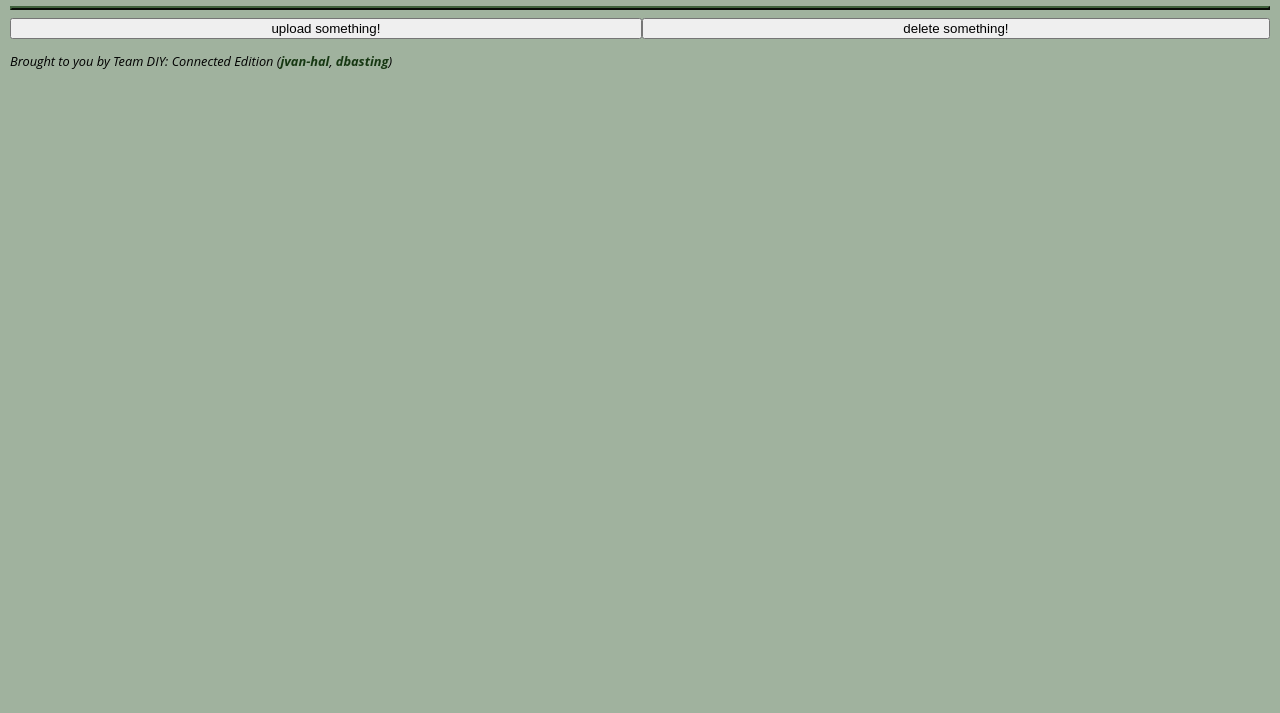
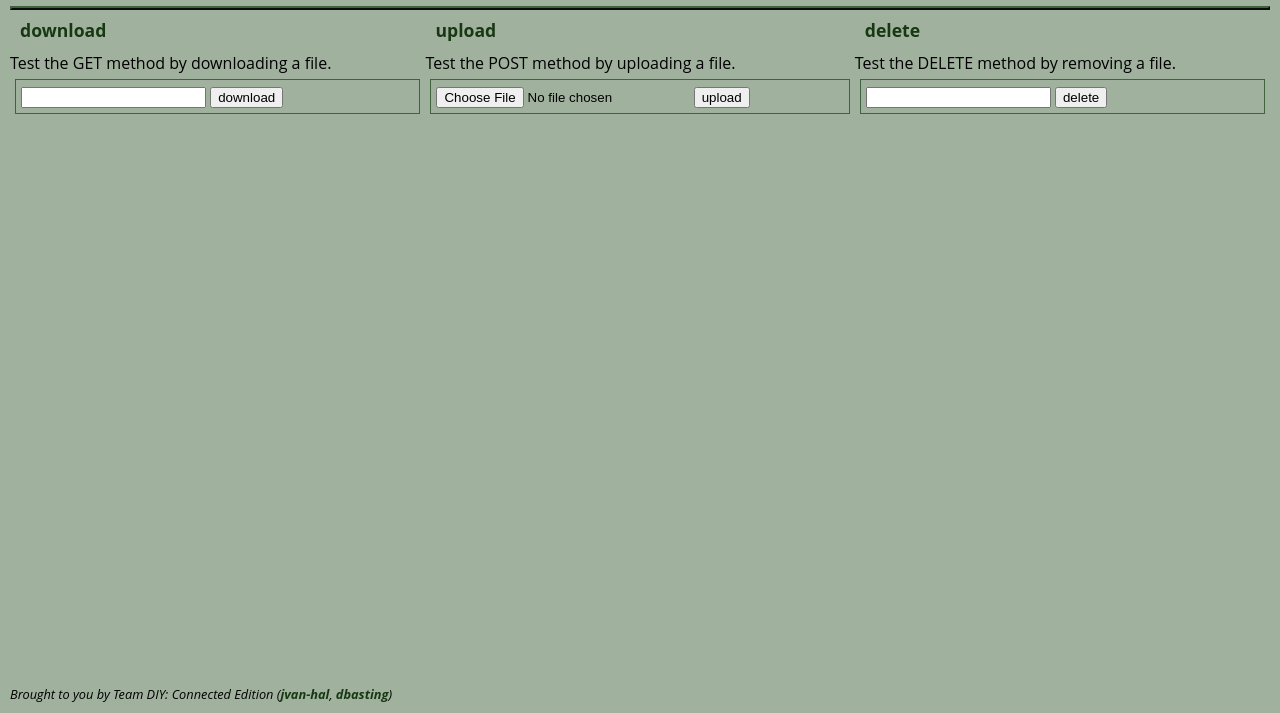
Before and after one commit to Jeroenvh99/webserv, a plain HTML site: page www/default/index.html in a window 1280 px wide. Shown: the part 87-800 px from the top of the page. Drawn offline with Linux system fonts and the light colour scheme.

Commit message:
Added some forms.

```diff
--- a/www/default/index.html
+++ b/www/default/index.html
@@ -13,9 +13,40 @@
 </header>
 <hr />
 <body>
-	<div class="buttons">
-		<button>upload something!</button>
-		<button>delete something!</button>
+	<div class="forms">
+		<div class="form-wrapper">
+			<h3>download</h3>
+			<p>Test the GET method by downloading a file.</p>
+			<div class="form-container">
+				<form>
+					<label for="fileNameDownload"></label>
+					<input type="text" id="fileNameDownload" name="fileNameDownload" required>
+					<button type="submit">download</button>
+				</form>
+			</div>
+		</div>
+		<div class="form-wrapper">
+			<h3>upload</h3>
+			<p>Test the POST method by uploading a file.</p>
+			<div class=form-container>
+				<form>
+					<label for="fileUpload"></label>
+					<input type="file" id="fileUpload" name="fileUpload" required>
+					<button type="submit">upload</button>
+				</form>
+			</div>
+		</div>
+		<div class="form-wrapper">
+			<h3>delete</h3>
+			<p>Test the DELETE method by removing a file.</p>
+			<div class="form-container">
+				<form>
+					<label for="fileNameDelete"></label>
+					<input type="text" id="fileNameDelete" name="fileNameDelete" required>
+					<button type="submit">delete</button>
+				</form>
+			</div>
+		</div>
 	</div>
 </body>
 <footer>
--- a/www/default/style.css
+++ b/www/default/style.css
@@ -12,12 +12,20 @@ body {
 	padding: 20px 10px;
 }
 
-.buttons {
+.forms {
 	display: grid;
 	grid-auto-flow: column;
 }
 
+.form-container {
+	margin: 5px;
+	border: 1px solid var(--accent-color);
+	padding: 5px;
+}
+
 footer {
+	position: absolute;
+	bottom: 10px;
 	font-style: italic;
 	font-size: 0.8rem;
 }
@@ -29,11 +37,21 @@ h1 {
 	margin: 0;
 }
 
+h3 {
+	font-size: 1.1rem;
+	color: var(--accent-color-dark);
+	margin: 0 0 10px 10px;
+}
+
 sh1 {
 	font-size: 0.9rem;
 	font-style: italic;
 	font-weight: bold;
 	color: var(--accent-color);
+}
+
+p {
+	margin: 0;
 }
 
 hr {
```
